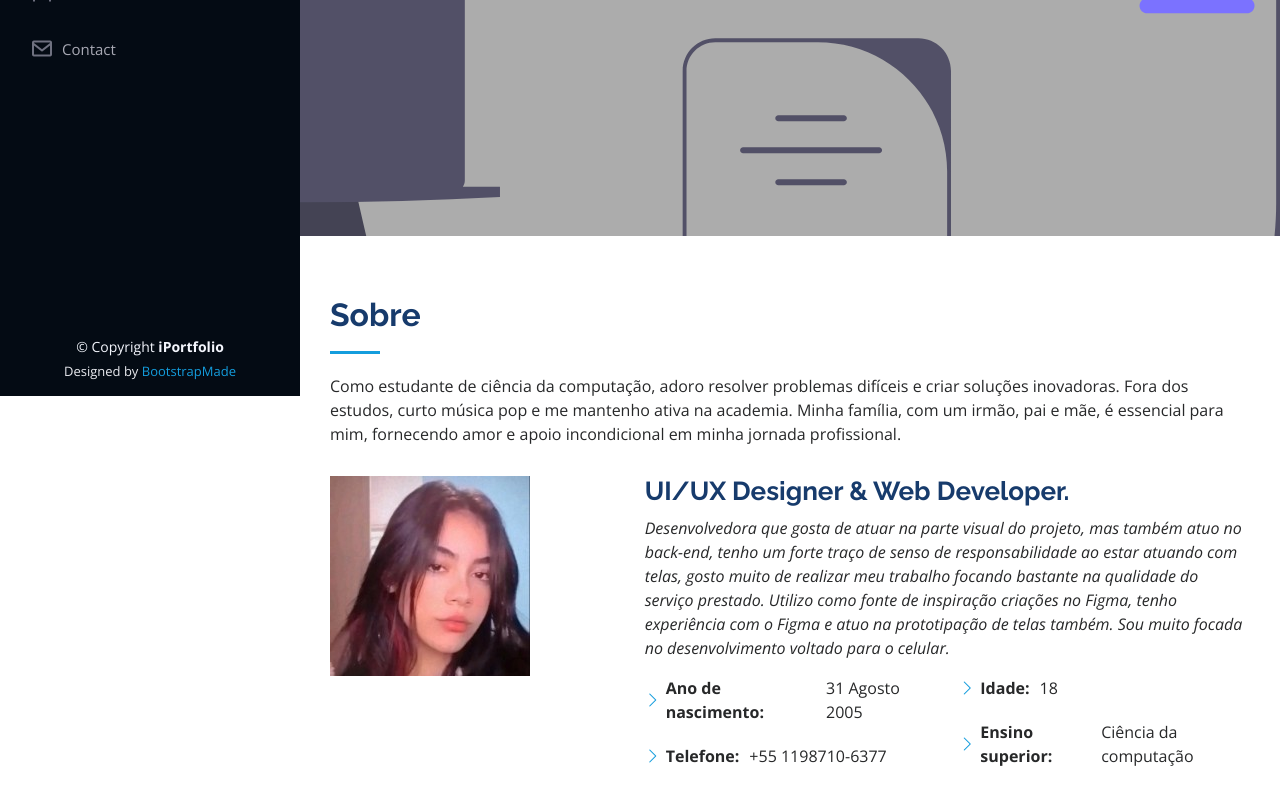
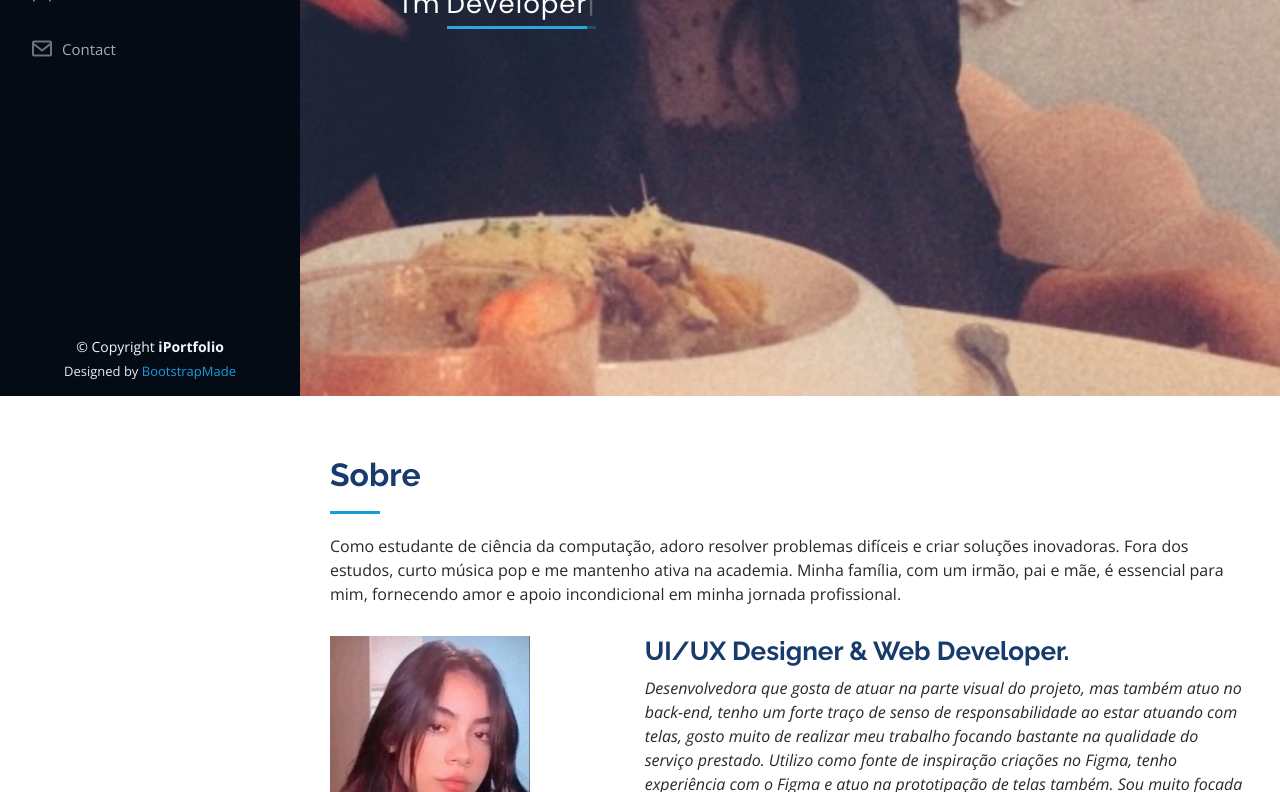
Before and after one commit to sarah11monyque/portifolio, a plain HTML site: page index.html in a window 1280 px wide. Shown: the part 404-1196 px from the top of the page. Drawn offline with nearby package versions, Linux system fonts and the light colour scheme.

Commit message:
Adicionando estilo e subindo nova imagem

```diff
--- a/assets/css/style.css
+++ b/assets/css/style.css
@@ -240,18 +240,22 @@ h6 {
 --------------------------------------------------------------*/
 #hero {
   width: 100%;
-  height: 80vh;
-  background: url("../img/womam.svg") top center;
+  height: 100vh;
+  background: url("../img/IMG_2954.jpeg") top center;
   background-size: cover;
   opacity: 0.9;
   background-color: #0000005d;
+  background-position-y: -300px;
+  background-clip: padding-box;
+  background-repeat: no-repeat;
+  background-size: contain;
+  background-size: cover;
 }
 
 #hero:before {
   content: "";
   position: absolute;
   bottom: 0;
-  top: 0;
   left: 0;
   right: 0;
   z-index: 1;
```
Also changed, not shown: assets/img/IMG_2954.jpeg (added).
